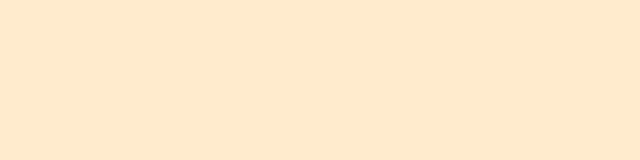
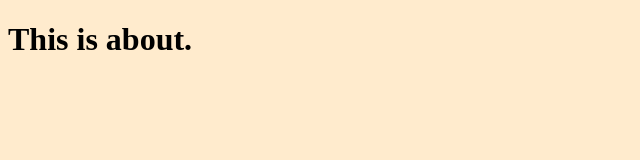
Before and after one commit to TheingiMamoru/2023-learn-git, a plain HTML site: page about.html in a window 1280 px wide. Shown: the whole page, without its empty margins (0-640 px from the left). Drawn offline with Linux system fonts and the light colour scheme.

Commit message:
html editing

```diff
--- a/about.html
+++ b/about.html
@@ -8,6 +8,7 @@
     <title>Document</title>
 </head>
 <body>
+    <h1>This is about.</h1>
     <script src="./js/index.js"></script>
 </body>
 </html>
```
Also changed, not shown: index.html (+1 -1 lines).
